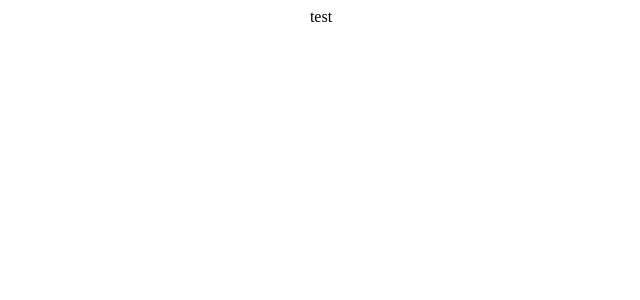
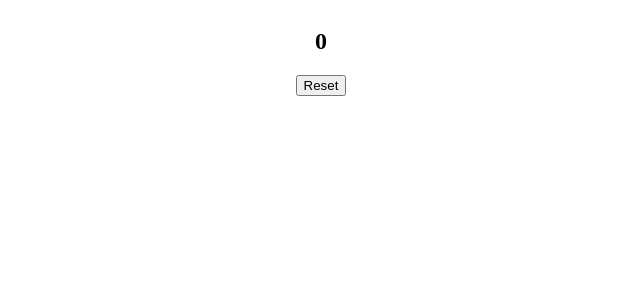
Before and after one commit to VSMent/react-ts-game-rfbi, a React (Create React App) app: page / in a window 1280 px wide. Shown: the top 300 px of the page, without its empty margins (319-959 px from the left). Built offline with nearby package versions, Linux system fonts and the light colour scheme.

Commit message:
basic components

```diff
--- a/App.tsx
+++ b/App.tsx
@@ -1,7 +1,27 @@
 import * as React from 'react';
-
 import './style.css';
 
+const HeaderWithCounter = ({ turn }: { turn: number }) => <h2>{turn}</h2>;
+const Battlefield = () => {
+  return <div></div>;
+};
+const ResetButton = ({ reset }: { reset: () => void }) => {
+  return (
+    <button type="button" onClick={reset}>
+      Reset
+    </button>
+  );
+};
+
 export default function App() {
-  return <div className="app">{'test'}</div>;
+  const reset = () => {
+    console.log('r');
+  };
+  return (
+    <div className="app">
+      <HeaderWithCounter turn={0} />
+      <Battlefield />
+      <ResetButton reset={reset} />
+    </div>
+  );
 }
```
